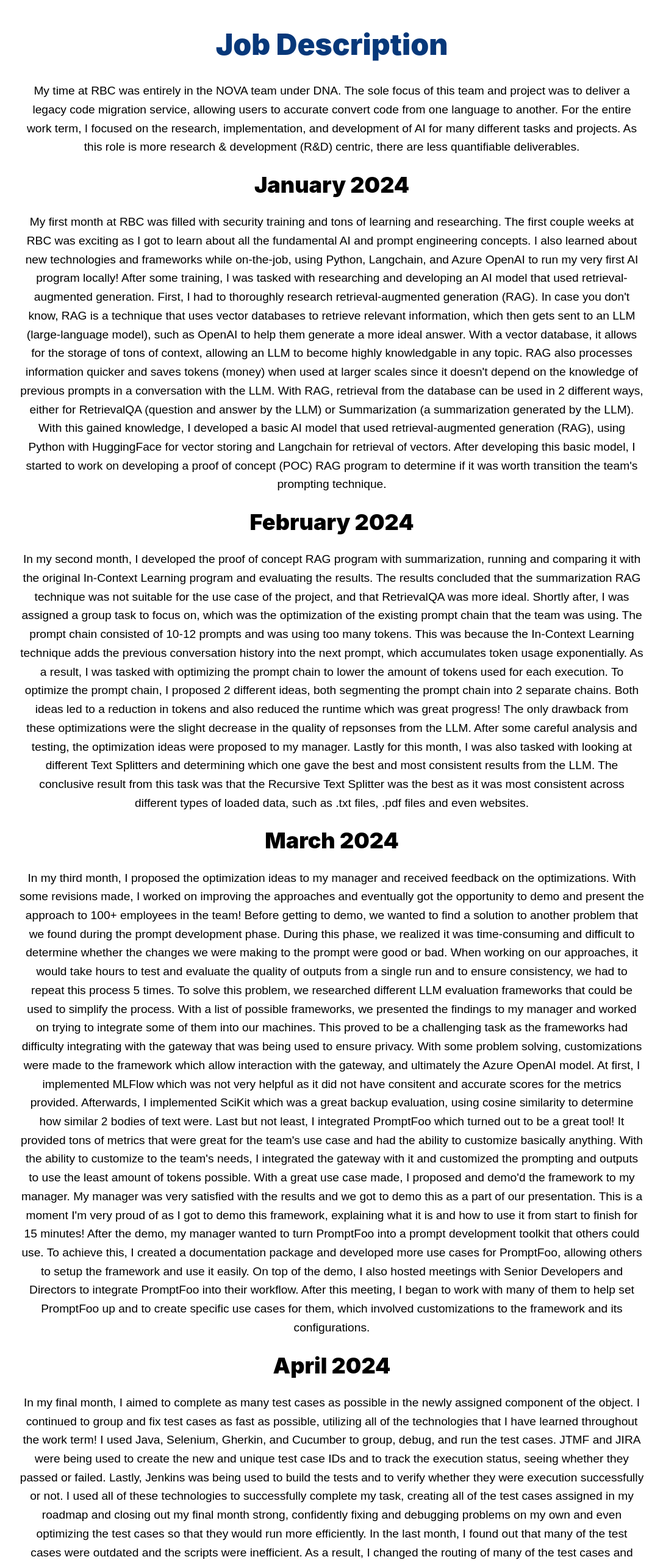
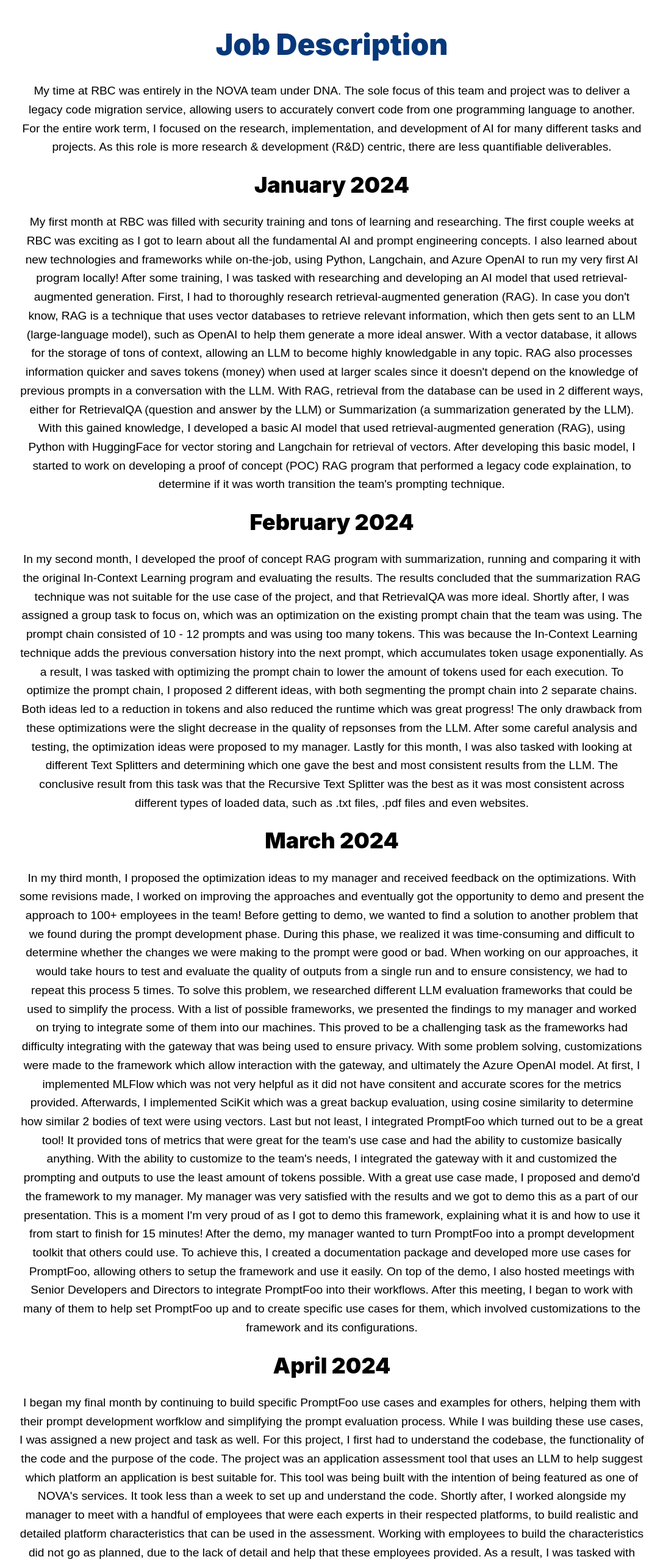
Before and after one commit to tonyngoo/WTR-4, a React (Create React App) app: page / in a window 1280 px wide. Shown: the part 2640-5206 px from the top of the page at 61% size, without its empty margins (96-1183 px from the left). Built offline with nearby package versions, Linux system fonts and the light colour scheme.

Commit message:
adding content

```diff
--- a/src/App.js
+++ b/src/App.js
@@ -39,7 +39,7 @@
           </Text>
           <Subheading>What is Data & Analytics (DNA)?</Subheading>
           <Text>
-            Data & Analytics, also known as DNA, is a team that is involved in many projects. The DNA team is focusing on leveraging AI to drive solutions to many of the problems that RBC has in technology. The team is comprised of more than 200 employees who all work on the development and integration of AI into our workflows. One of the major focuses from the team is NOVA, which is a legacy system and code migration service using AI and prompt engineering. Another big focus was Emerald, which was the team responsible for the HSBC acquisition and providing a smooth carry-over from one bank to another. The other big focus is the management, use and monitoring of big data.
+            Data & Analytics, also known as DNA, is a team that is involved in many projects. The DNA team is focusing on leveraging AI to drive solutions to many of the problems that RBC has in technology. The team is comprised of more than 200 employees who all work on the development and integration of AI into our workflows. One of the major focuses from the team is NOVA, which is a legacy system and code migration service using AI and prompt engineering. Another big focus was the HSBC acquisition and ensuring a smooth carry-over from one bank to another. The other big focus is the management, use and monitoring of big data.
           </Text>
           <Subheading>Interesting Facts</Subheading>
           <Text><Numbered>•</Numbered> RBC was founded in 1864.</Text>
@@ -65,7 +65,7 @@
           <Text>
           In the past fourth months working at RBC, I believe I made tons of progress and successfully completed the goals that I set. I made significant improvements in all the goals that I set and am happy with the outcome of my learnings!
           The goal that I am most satisfied with in this work term is my acquired knowledge in AI and all the new cutting-edge technology related to AI.
-          Learning skills and how to leverage AI will definitely benefit me in the future, as I can use this knowledge and experience to drive more solution, contribute more and transition earier in my future roles!
+          Learning skills and how to leverage AI will definitely benefit me in the future, as I can use this knowledge and experience to drive more solutions, contribute more and transition easier in my future roles!
           </Text>
 
           <Text id="goals-section">
@@ -81,7 +81,7 @@
         <Section>
           <Heading>Job Description</Heading>
           <Text>
-            My time at RBC was entirely in the NOVA team under DNA. The sole focus of this team and project was to deliver a legacy code migration service, allowing users to accurate convert code from one language to another.
+            My time at RBC was entirely in the NOVA team under DNA. The sole focus of this team and project was to deliver a legacy code migration service, allowing users to accurately convert code from one programming language to another.
             For the entire work term, I focused on the research, implementation, and development of AI for many different tasks and projects. As this role is more research & development (R&D) centric, there are less quantifiable deliverables.
 
           </Text>
@@ -94,16 +94,16 @@
             RAG also processes information quicker and saves tokens (money) when used at larger scales since it doesn't depend on the knowledge of previous prompts in a conversation with the LLM.
             With RAG, retrieval from the database can be used in 2 different ways, either for RetrievalQA (question and answer by the LLM) or Summarization (a summarization generated by the LLM).
             With this gained knowledge, I developed a basic AI model that used retrieval-augmented generation (RAG), using Python with HuggingFace for vector storing and Langchain for retrieval of vectors.
-            After developing this basic model, I started to work on developing a proof of concept (POC) RAG program to determine if it was worth transition the team's prompting technique.
+            After developing this basic model, I started to work on developing a proof of concept (POC) RAG program that performed a legacy code explaination, to determine if it was worth transition the team's prompting technique.
           </Text>
 
           <Subheading>February 2024</Subheading>
           <Text>
             In my second month, I developed the proof of concept RAG program with summarization, running and comparing it with the original In-Context Learning program and evaluating the results.
             The results concluded that the summarization RAG technique was not suitable for the use case of the project, and that RetrievalQA was more ideal.
-            Shortly after, I was assigned a group task to focus on, which was the optimization of the existing prompt chain that the team was using. The prompt chain consisted of 10-12 prompts
+            Shortly after, I was assigned a group task to focus on, which was an optimization on the existing prompt chain that the team was using. The prompt chain consisted of 10 - 12 prompts
             and was using too many tokens. This was because the In-Context Learning technique adds the previous conversation history into the next prompt, which accumulates token usage exponentially.
-            As a result, I was tasked with optimizing the prompt chain to lower the amount of tokens used for each execution. To optimize the prompt chain, I proposed 2 different ideas, both segmenting the prompt chain into 2 separate chains.
+            As a result, I was tasked with optimizing the prompt chain to lower the amount of tokens used for each execution. To optimize the prompt chain, I proposed 2 different ideas, with both segmenting the prompt chain into 2 separate chains.
             Both ideas led to a reduction in tokens and also reduced the runtime which was great progress! The only drawback from these optimizations were the slight decrease in the quality of repsonses from the LLM.
             After some careful analysis and testing, the optimization ideas were proposed to my manager.
             Lastly for this month, I was also tasked with looking at different Text Splitters and determining which one gave the best and most consistent results from the LLM.
@@ -118,53 +118,49 @@
             To solve this problem, we researched different LLM evaluation frameworks that could be used to simplify the process. With a list of possible frameworks, we presented the findings to my manager and worked on trying to integrate some of them into our machines.
             This proved to be a challenging task as the frameworks had difficulty integrating with the gateway that was being used to ensure privacy. With some problem solving, customizations were made to the framework which allow interaction with the gateway, and ultimately the Azure OpenAI model.
             At first, I implemented MLFlow which was not very helpful as it did not have consitent and accurate scores for the metrics provided. Afterwards, I implemented SciKit which was a great backup evaluation,
-            using cosine similarity to determine how similar 2 bodies of text were. Last but not least, I integrated PromptFoo which turned out to be a great tool! It provided tons of metrics that were great for the team's use case and had the ability to customize basically anything.
+            using cosine similarity to determine how similar 2 bodies of text were using vectors. Last but not least, I integrated PromptFoo which turned out to be a great tool! It provided tons of metrics that were great for the team's use case and had the ability to customize basically anything.
             With the ability to customize to the team's needs, I integrated the gateway with it and customized the prompting and outputs to use the least amount of tokens possible. With a great use case made, I proposed and demo'd the framework to my manager.
             My manager was very satisfied with the results and we got to demo this as a part of our presentation. This is a moment I'm very proud of as I got to demo this framework, explaining what it is and how to use it from start to finish for 15 minutes!
             After the demo, my manager wanted to turn PromptFoo into a prompt development toolkit that others could use. To achieve this, I created a documentation package and developed more use cases for PromptFoo, allowing others to setup the framework and use it easily.
-            On top of the demo, I also hosted meetings with Senior Developers and Directors to integrate PromptFoo into their workflow. After this meeting, I began to work with many of them to help set PromptFoo up and to create specific use cases for them, which involved customizations to the framework and its configurations.
+            On top of the demo, I also hosted meetings with Senior Developers and Directors to integrate PromptFoo into their workflows. After this meeting, I began to work with many of them to help set PromptFoo up and to create specific use cases for them, which involved customizations to the framework and its configurations.
           </Text>
 
           <Subheading>April 2024</Subheading>
           <Text>
-            In my final month, I aimed to complete as many test cases as possible in the newly assigned component of the object.
-            I continued to group and fix test cases as fast as possible, utilizing all of the technologies that I have learned throughout the work term! I used Java, Selenium, Gherkin, and Cucumber to group, debug, and run the test cases.
-            JTMF and JIRA were being used to create the new and unique test case IDs and to track the execution status, seeing whether they passed or failed. Lastly, Jenkins was being used to build the tests and to verify whether
-            they were execution successfully or not. I used all of these technologies to successfully complete my task, creating all of the test cases assigned in my roadmap and closing out my final month strong, confidently fixing and debugging
-            problems on my own and even optimizing the test cases so that they would run more efficiently. In the last month, I found out that many of the test cases were outdated and the scripts were inefficient. As a result,
-            I changed the routing of many of the test cases and updated them so that their test scripts flowed with the UI and the user story that was posted on JIRA. Overall, I learned a lot in this last month
-            and gained more confidence in my ability to analyze and solve problems as I was faced with much more challenging test cases.
+            I began my final month by continuing to build specific PromptFoo use cases and examples for others, helping them with their prompt development worfklow and simplifying the prompt evaluation process.
+            While I was building these use cases, I was assigned a new project and task as well. For this project, I first had to understand the codebase, the functionality of the code and the purpose of the code. The project was an application assessment tool that uses an LLM to help suggest which platform an application is best suitable for.
+            This tool was being built with the intention of being featured as one of NOVA's services.
+            It took less than a week to set up and understand the code. Shortly after, I worked alongside my manager to meet with a handful of employees that were each experts in their respected platforms, to build realistic and detailed platform characteristics that can be used in the assessment.
+            Working with employees to build the characteristics did not go as planned, due to the lack of detail and help that these employees provided.
+            As a result, I was tasked with reading through the specific platform's documentation packages, to build better characteristics.
+            I also was assigned to change the output structure from the code, converting it from strings to JSON objects so that it could be used for API requests in the actual NOVA service.
+            This was more challenging than expected, as the quality of the LLM responses drastically dropped when changing the output structure. With some problem solving and prompt engineering, I was able to resolve this problem and match the original quality of responses.
           </Text>
-          <Text id="desc-section">In my final month, I was able to close out the work term strong with over 76 test cases which were all grouped, fixed, and built on Jenkins!</Text>
           <br></br>
           <hr></hr>
         </Section>
 
         <Section id="conclusion">
           <Heading>Conclusion</Heading>
-          <Text>Overall, I had a good experience working at TD Bank for my second work term.
-            I am very thankful for the opportunity that TD Bank has given for me to learn, grow, and develop in the software industry!
-            I was able to learn a lot about the tasks, responsibilities, and the lifestyle of working as a full-time Quality Engineer and gained a ton of insight working at an enterprise as large as TD Bank.
-
-            I had the opportunity to learn and grow not only as an Engineer - but as a person, gaining many technical and soft skills which will become valuable for my next work experience.
-            The QE (Quality Engineering) team pushed me to learn many different technologies and aspects of quality testing/assurance, which was very eye-opening and helped me better understand what I am passionate about!
-            The primary goal in my young career as a developer is to deploy impactful code that will be used and have a positive impact and I am definitely able to say that I have made an impact with the thousands of lines of code that I have worked on and deployed in my short time!
-            The relationships and connections that I got to build with colleagues and coworkers at TD Bank was amazing. Most coworkers were nice and amazing people to connect and have conversations with every single day!
-            Although there were problems with my supervisor (reluctance to help and communicate with me), I was able to make the most out of my situation and was able to build stronger connections with other coworkers and supervisors in the team.
-            I will continue to support them and look forward to seeing their success!
+          <Text>
+            Overall, I had an amazing experience working at RBC for my third work term!
+            I am forever thankful for the opportunity that RBC and my manager has given me, to learn new cutting-edge technology and to develop my skills in such impactful projects.
+            I learned so much about AI, and the value of prompt engineering.
+            I had the opportunity to learn and grow not only as an Engineer - but as a person, gaining many technical and soft skills which will become valuable for my future work experiences.
+            With such new technologies in the world of AI, the role and team pushed me to learn many different concepts, technologies and aspects of AI and prompt engineering which was very eye-opening and revealed a new passion of mine!
+            The primary goal in my young career as a developer is to deploy or work on impactful code that will be used and have a positive impact and I am definitely able to say that I have made an impact with the contributions that I have made in my short time!
+            The relationships and connections that I got to build with my colleagues while at RBC was amazing. Everyone was nice and supportive and it was a pleasure to meet, talk, and work with everybody!
+            I have never enjoyed a co-op work term as much as this one and I can't wait to start the next half of my work term at RBC! I know there is so much more to learn and so much more impact to be made with my work in the next four months and I am more excited than ever!
           </Text>
         </Section>
 
         <Section id="acknowledgements">
           <Heading>Acknowledgements</Heading>
-          <Text><Numbered>•</Numbered> My greatest appreciation goes to my manager Priya, who gave me the opportunity to join the Business Banking Hub's Quality Engineering team at TD Bank.
-            She has also given me lots of feedback and advice for me throughout the work term and has tried her best to ensure that I have a positive experience at TD Bank!
+          <Text><Numbered>•</Numbered> My greatest appreciation goes to my manager Will, who has given me the opportunity to join his team and to learn so much about AI and prompt engineering. Will has also given me tons of honest feedback and advice for me throughout the work term, and was always trying his best to support me with my goals and work.
           </Text>
-          <Text><Numbered>•</Numbered>	Thanks to everybody on the Business Banking Hub team, specifically Nithin from POD 2 for being so kind and always reaching out to help me in a timely manner.
-            The team was great and the coworkers were awesome to work with!
+          <Text><Numbered>•</Numbered>	Thanks to everybody on the DNA team. In the past four months, I have met so many employees on the DNA team from different departments and everyone is extremely nice. RBC has a positive and supportive work culture like no other!
           </Text>
-          <Text><Numbered>•</Numbered> A big thanks to Olga for reaching out to me, in consideration of how to use my employee benefits as a TD Bank staff member.</Text>
-          <Text><Numbered>•</Numbered> I would also like to thank Maggie for the smooth hiring process, as well as Amanda for making sure that I had the proper equipment to do my job.</Text>
+          <Text><Numbered>•</Numbered> A big thanks to Clarice and Bindu for helping speed the hiring process and secure my co-op offer. At one point, I did not think I would hear back in-time from RBC as I had no more declines left from other offers that were on the table.</Text>
         </Section>
 
         <Footer/>
```
